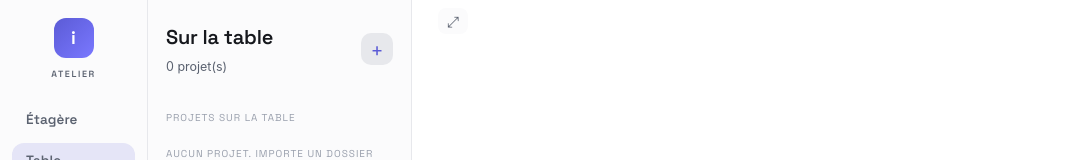
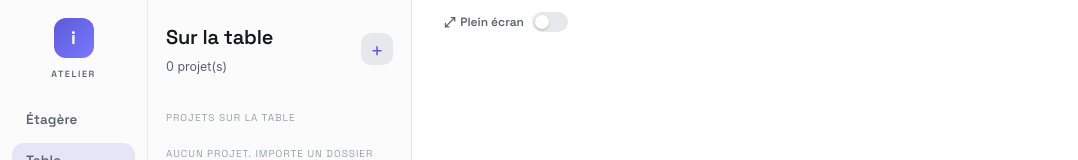
Before and after one commit to iakasju/IakaCockpit, a React (Vite) app: page / in a window 1280 px wide. Both pictures are taken after a click on the button "Table". Shown: the top 160 px of the page, without its empty margins (0-1078 px from the left). Built offline with nearby package versions, Linux system fonts and the light colour scheme; a web font is replaced by a local one.

Commit message:
refactor(working): switch plein ecran coulissant aligne a droite (L26 revision recette v2)

```diff
--- a/src/components/ProjectTabs.tsx
+++ b/src/components/ProjectTabs.tsx
@@ -10,13 +10,15 @@
  * Ordre stable = ordre des conversations (ordre d'ouverture / du workset). Anti
  * button-in-button : l'onglet et son « × » sont deux boutons FRÈRES, jamais imbriqués.
  *
- * L26 (révision recette 2026-07-13) — UN toggle « plein écran », À DROITE des onglets :
- * un seul bouton symétrique portant un symbole de plein écran (⤢ = entrer / ⤡ = réduire).
+ * L26 (révision recette v2 2026-07-13) — UN switch coulissant « plein écran », aligné à
+ * DROITE des onglets (`margin-left:auto`) : un interrupteur (piste + pastille qui glisse)
+ * — pastille à GAUCHE = normal (off), à DROITE = focus/plein écran (on). Accompagné d'un
+ * libellé/icône « plein écran » pour rester explicite. `role="switch"` + `aria-checked`.
  * Activer = focus + plein écran OS ; désactiver = normal + sortie du plein écran. Remplace
- * les 2 feux macOS jaune/vert (jugés pas assez explicites). La barre est TOUJOURS rendue
- * sur la vue Travail — même sans onglet, le toggle subsiste (elle ne retourne plus `null`).
- * L'orchestration (état focus + appel façade fullscreen) vit dans `App` ; ici on ne fait
- * qu'appeler `onToggleFocus` (présentationnel D8).
+ * l'ancien bouton-icône `⤢` (trop discret) et, avant lui, les 2 feux macOS. La barre est
+ * TOUJOURS rendue sur la vue Travail — même sans onglet, le switch subsiste (elle ne
+ * retourne plus `null`). L'orchestration (état focus + appel façade fullscreen) vit dans
+ * `App` ; ici on ne fait qu'appeler `onToggleFocus` (présentationnel D8).
  */
 import { useTranslation } from "react-i18next";
 import type { Conversation } from "../hooks/useConversations";
@@ -75,13 +77,15 @@ export function ProjectTabs({
           </div>
         );
       })}
-      {/* L26 (révision recette) — UN toggle « plein écran », toujours à DROITE des
-          onglets. Symbole expand (⤢) en mode normal, compress (⤡) en mode focus.
-          Symétrique : App gère focus + fullscreen d'un seul geste. */}
+      {/* L26 (révision recette v2) — SWITCH coulissant « plein écran », toujours à DROITE
+          des onglets (`margin-left:auto`). Pastille à gauche = off, à droite = on ; piste
+          colorée en `on`. Libellé + glyphe pour rester explicite. Symétrique : App gère
+          focus + fullscreen d'un seul geste. */}
       <button
         type="button"
-        className={`fsbtn${focus ? " active" : ""}`}
-        aria-pressed={focus}
+        role="switch"
+        aria-checked={focus}
+        className={`fsswitch${focus ? " on" : ""}`}
         aria-label={
           focus
             ? t("working.focusToggleExitAria")
@@ -94,7 +98,13 @@ export function ProjectTabs({
         }
         onClick={onToggleFocus}
       >
-        <span aria-hidden>{focus ? "⤡" : "⤢"}</span>
+        <span className="fsswitch-label" aria-hidden>
+          <span className="fsswitch-ico">⤢</span>
+          {t("working.focusToggleLabel")}
+        </span>
+        <span className="fsswitch-track" aria-hidden>
+          <span className="fsswitch-knob" />
+        </span>
       </button>
     </div>
   );
--- a/src/i18n/locales/en.ts
+++ b/src/i18n/locales/en.ts
@@ -325,6 +325,7 @@ export const en: Resources = {
     tabCloseAria: "Close {{project}} tab",
     focusToggleEnterAria: "Fullscreen (focus mode)",
     focusToggleExitAria: "Exit fullscreen",
+    focusToggleLabel: "Fullscreen",
     removeAria: "Remove {{project}} from the table",
     removeTitle: "Remove from the table (prepares resume in the background)",
     prepareAria: "Resume preparations in progress",
--- a/src/i18n/locales/fr.ts
+++ b/src/i18n/locales/fr.ts
@@ -325,6 +325,7 @@ export const fr = {
     tabCloseAria: "Fermer l'onglet {{project}}",
     focusToggleEnterAria: "Plein écran (mode focus)",
     focusToggleExitAria: "Quitter le plein écran",
+    focusToggleLabel: "Plein écran",
     removeAria: "Retirer {{project}} de la table",
     removeTitle: "Retirer de la table (prépare la reprise en tâche de fond)",
     prepareAria: "Préparations de reprise en cours",
--- a/src/theme/app.css
+++ b/src/theme/app.css
@@ -1728,35 +1728,73 @@ button {
   color: var(--text);
 }
 
-/* L26 (révision recette) — UN toggle « plein écran » poussé à DROITE de la barre
-   d'onglets. Un seul bouton symétrique (⤢ entrer / ⤡ réduire) remplaçant les 2 feux. */
-.fsbtn {
+/* L26 (révision recette v2) — SWITCH coulissant « plein écran » poussé à DROITE de la
+   barre d'onglets (`margin-left:auto`). Piste + pastille qui glisse : off = pastille à
+   gauche / piste neutre ; on = pastille à droite / piste accent. Libellé + glyphe pour
+   rester explicite. Remplace l'ancien bouton-icône `.fsbtn`. */
+.fsswitch {
   margin-left: auto;
   align-self: center;
   display: inline-flex;
   align-items: center;
-  justify-content: center;
-  width: 30px;
-  height: 26px;
+  gap: 8px;
   margin: 0 2px 8px 12px;
-  border: 1px solid var(--line);
-  border-radius: 8px;
-  background: var(--bg);
-  color: var(--text-2);
-  font-size: 15px;
-  line-height: 1;
+  padding: 4px 6px;
+  border: none;
+  background: transparent;
+  color: var(--text-2);
   cursor: pointer;
   flex: none;
-  transition: 0.15s;
-}
-.fsbtn:hover {
+}
+.fsswitch:hover {
   color: var(--text);
-  background: var(--surf);
-}
-.fsbtn.active {
+}
+.fsswitch.on {
   color: var(--text);
-  background: var(--surf);
-  box-shadow: 0 0 0 1px var(--accent) inset;
+}
+.fsswitch-label {
+  display: inline-flex;
+  align-items: center;
+  gap: 5px;
+  font-family: var(--font-display);
+  font-weight: 600;
+  font-size: 12px;
+  white-space: nowrap;
+}
+.fsswitch-ico {
+  font-size: 14px;
+  line-height: 1;
+}
+/* Piste ~36×20, pastille ~14 qui translate gauche→droite via transform. */
+.fsswitch-track {
+  position: relative;
+  display: inline-block;
+  width: 36px;
+  height: 20px;
+  border-radius: 999px;
+  background: var(--surf-2, var(--line));
+  box-shadow: 0 0 0 1px var(--line) inset;
+  transition: background 0.18s ease;
+  flex: none;
+}
+.fsswitch.on .fsswitch-track {
+  background: var(--accent);
+  box-shadow: none;
+}
+.fsswitch-knob {
+  position: absolute;
+  top: 3px;
+  left: 3px;
+  width: 14px;
+  height: 14px;
+  border-radius: 50%;
+  background: #fff;
+  box-shadow: 0 1px 2px rgba(20, 22, 28, 0.25);
+  transform: translateX(0);
+  transition: transform 0.18s ease;
+}
+.fsswitch.on .fsswitch-knob {
+  transform: translateX(16px);
 }
 
 /* L26 — mode focus : masquer les 2 colonnes de gauche. Le rail (colonne n°1) vit dans
```
Also changed, not shown: 2 other files (tests, documents, lock files or other folders).
